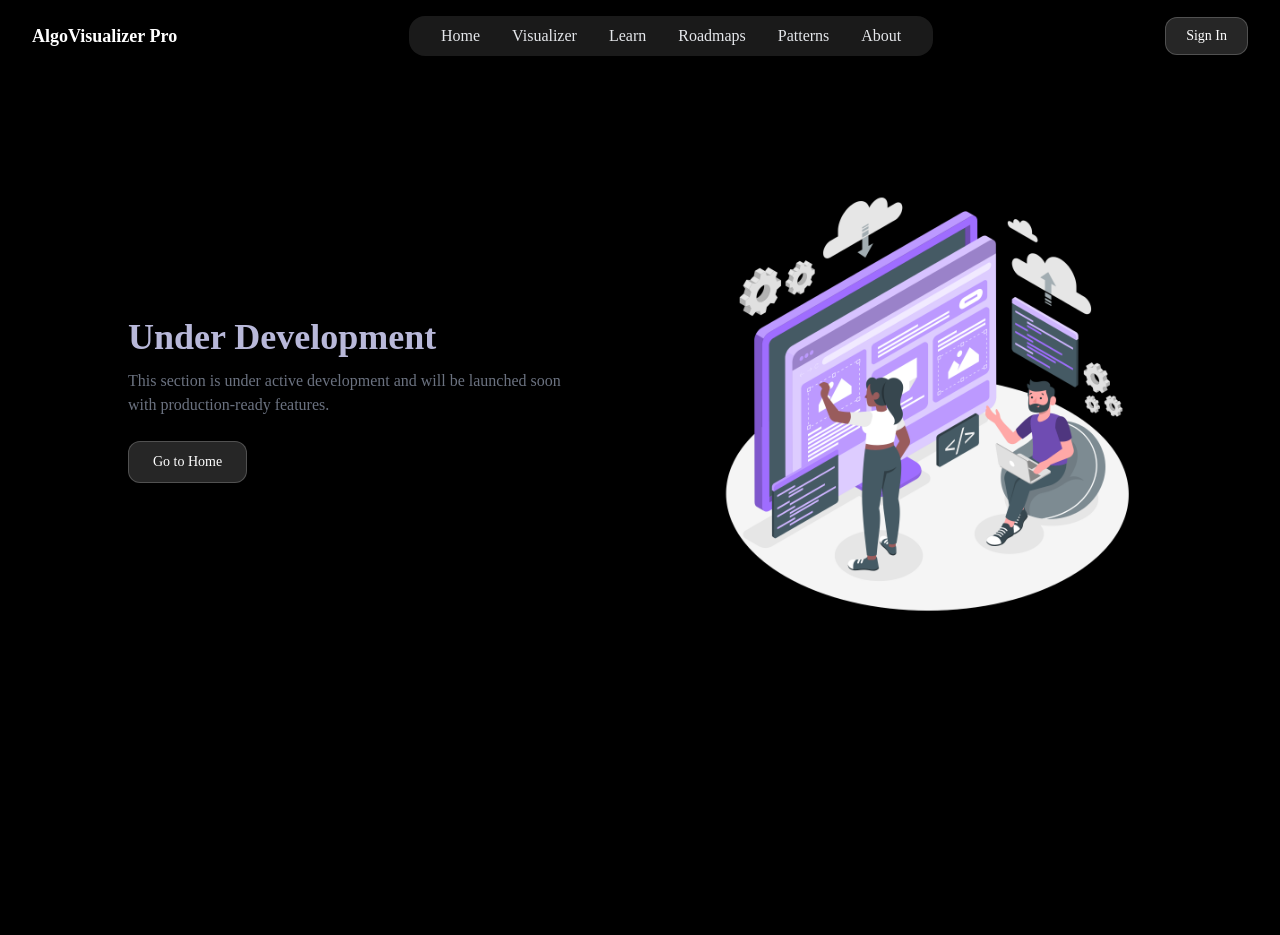
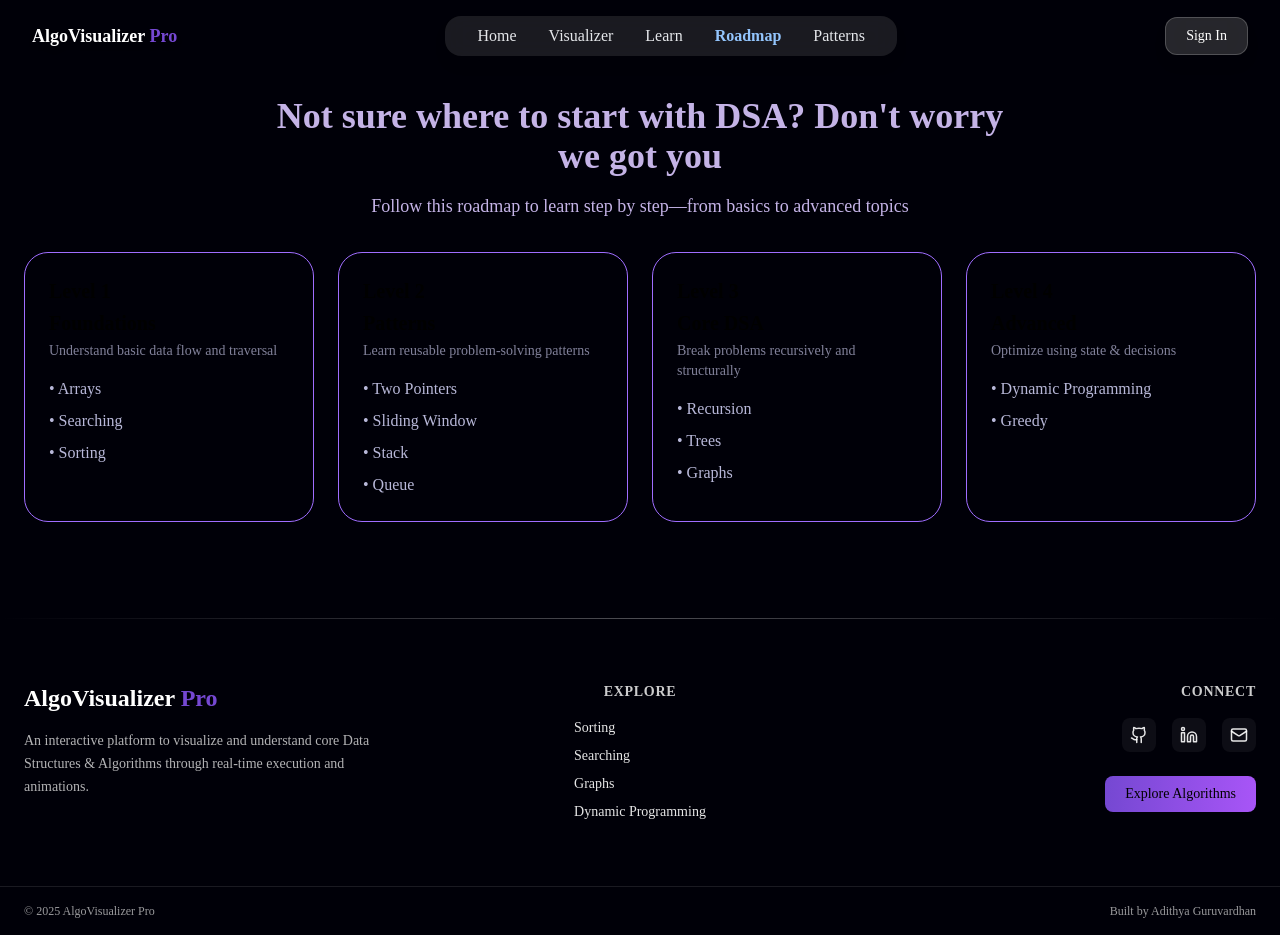
Before and after one commit to AdithyaGuruvardhan/algo-visualizer-pro, a React (Vite) app in the folder frontend/: page /algo-visualizer-pro/roadmap in a window 1280 px wide. Before the commit the page ends 800 px from the top, so only its background shows below. Built offline with nearby package versions, Linux system fonts and the light colour scheme; a web font is replaced by a local one.

Commit message:
Footer, Roadmap and clean ups

```diff
--- a/frontend/package.json
+++ b/frontend/package.json
@@ -12,6 +12,7 @@
   },
   "dependencies": {
     "gsap": "^3.14.1",
+    "lucide-react": "^0.561.0",
     "react": "^19.2.0",
     "react-dom": "^19.2.0",
     "react-router-dom": "^7.9.6"
--- a/frontend/src/App.jsx
+++ b/frontend/src/App.jsx
@@ -6,6 +6,7 @@ import Graphs from "./pages/Graphs";
 import DP from "./pages/DP";
 import NotFound from "./pages/NotFound";
 import Navbar from "./components/Navbar";
+import Roadmap from "./pages/Roadmap";
 
 export default function App() {
   return (
@@ -15,6 +16,7 @@ export default function App() {
       <div> {/* pushes content below navbar */}
         <Routes>
           <Route path="/" element={<Home />} />
+          <Route path="/roadmap" element={<Roadmap />} />
           <Route path="/sorting" element={<Sorting />} />
           <Route path="/searching" element={<Searching />} />
           <Route path="/graphs" element={<Graphs />} />
--- a/frontend/src/components/AlgoVCover.jsx
+++ b/frontend/src/components/AlgoHero.jsx
@@ -287,28 +287,8 @@ export default function AlgoVCover() {
                 </div>
             </div>
 
-            {/* <div className="h-[100px]" /> */}
-            <div className="mt-36 bg-white text-black px-6 md:px-12">
-                <div className="max-w-5xl mx-auto text-center">
+            <div className="h-[100px]" />
 
-                    {/* Eyebrow */}
-                    <p className="text-sm font-semibold uppercase tracking-widest text-indigo-600 mb-3">
-                        Our Edge
-                    </p>
-
-                    {/* Main headline */}
-                    <h1 className="text-4xl md:text-5xl font-bold leading-tight mb-4">
-                        We keep you ahead of the curve
-                    </h1>
-
-                    {/* Stand-out subtext */}
-                    <p className="text-gray-600 text-base md:text-lg max-w-3xl mx-auto">
-                        By turning complex algorithms into clear, interactive visual experiences,
-                        we help you learn faster, think deeper, and stay industry-ready.
-                    </p>
-
-                </div>
-            </div>
 
         </section>
     );
--- /dev/null
+++ b/frontend/src/components/Footer.jsx
@@ -0,0 +1,89 @@
+// src/components/Footer.jsx
+import React from "react";
+import { Github, Linkedin, Mail } from "lucide-react";
+
+export default function Footer() {
+  return (
+    <footer className="relative bg-darkblue1 text-white/90">
+
+      {/* Top border glow */}
+      <div className="absolute inset-x-0 top-0 h-px bg-gradient-to-r from-transparent via-white/30 to-transparent" />
+
+      <div className="max-w-7xl mx-auto px-6 py-16 grid grid-cols-1 md:grid-cols-3 gap-12">
+
+        {/* Brand */}
+        <div>
+          <h3 className="font-tektur text-2xl font-bold text-white">
+            AlgoVisualizer <span className="text-lightblue3">Pro</span>
+          </h3>
+          <p className="mt-4 text-sm text-white/70 leading-relaxed max-w-sm">
+            An interactive platform to visualize and understand core Data Structures
+            & Algorithms through real-time execution and animations.
+          </p>
+        </div>
+
+        {/* Navigation */}
+        <div className="flex flex-col md:items-center">
+          <h4 className="text-sm font-semibold uppercase tracking-wider text-white/80">
+            Explore
+          </h4>
+          <ul className="mt-4 space-y-2 text-sm">
+            <li><a href="#sorting" className="hover:text-white">Sorting</a></li>
+            <li><a href="#searching" className="hover:text-white">Searching</a></li>
+            <li><a href="#graph" className="hover:text-white">Graphs</a></li>
+            <li><a href="#dp" className="hover:text-white">Dynamic Programming</a></li>
+          </ul>
+        </div>
+
+        {/* Social / CTA */}
+        <div className="md:text-right">
+          <h4 className="text-sm font-semibold uppercase tracking-wider text-white/80">
+            Connect
+          </h4>
+
+          <div className="flex md:justify-end gap-4 mt-4">
+            <a
+              href="https://github.com/AdithyaGuruvardhan"
+              target="_blank"
+              rel="noopener noreferrer"
+              className="p-2 rounded-lg bg-white/5 hover:bg-white/10 transition"
+            >
+              <Github size={18} />
+            </a>
+            <a
+              href="https://www.linkedin.com/in/kadithyag/"
+              target="_blank"
+              rel="noopener noreferrer"
+              className="p-2 rounded-lg bg-white/5 hover:bg-white/10 transition"
+            >
+              <Linkedin size={18} />
+            </a>
+            <a
+              href="mailto:kadithyaguruvardhan@gmail.com"
+              className="p-2 rounded-lg bg-white/5 hover:bg-white/10 transition"
+            >
+              <Mail size={18} />
+            </a>
+          </div>
+
+          <a
+            href="#"
+            className="inline-block mt-6 text-sm font-medium px-5 py-2 rounded-lg
+                       bg-gradient-to-r from-lightblue3 to-purple-500
+                       text-black hover:opacity-90 transition"
+          >
+            Explore Algorithms
+          </a>
+        </div>
+      </div>
+
+      {/* Bottom */}
+      <div className="border-t border-white/10">
+        <div className="max-w-7xl mx-auto px-6 py-4 text-xs text-white/60 flex flex-col sm:flex-row justify-between">
+          <span>© {new Date().getFullYear()} AlgoVisualizer Pro</span>
+          <span>Built by Adithya Guruvardhan</span>
+        </div>
+      </div>
+    </footer>
+  );
+}
--- a/frontend/src/components/Navbar.jsx
+++ b/frontend/src/components/Navbar.jsx
@@ -10,9 +10,8 @@ export default function Navbar() {
     { name: "Home", path: "/" },
     { name: "Visualizer", path: "/visualizer" },
     { name: "Learn", path: "/learn" },
-    { name: "Roadmaps", path: "/roadmaps" },
+    { name: "Roadmap", path: "/Roadmap" },
     { name: "Patterns", path: "/patterns" },
-    { name: "About", path: "/about" },
   ];
 
   // Close menu if click outside menu or button
@@ -40,7 +39,7 @@ export default function Navbar() {
           to="/"
           className="text-lg sm:text-lg md:text-md lg:text-lg font-bold text-white drop-shadow-md"
         >
-          AlgoVisualizer Pro
+          AlgoVisualizer <span className="text-lightblue3">Pro</span>
         </Link>
 
         {/* --- MIDDLE NAV (Desktop Only) --- */}
--- /dev/null
+++ b/frontend/src/data/roadmap.js
@@ -0,0 +1,26 @@
+export const roadmap = [
+  {
+    phase: "Level 1",
+    title: "Foundations",
+    goal: "Understand basic data flow and traversal",
+    topics: ["Arrays", "Searching", "Sorting"],
+  },
+  {
+    phase: "Level 2",
+    title: "Patterns",
+    goal: "Learn reusable problem-solving patterns",
+    topics: ["Two Pointers", "Sliding Window", "Stack", "Queue"],
+  },
+  {
+    phase: "Level 3",
+    title: "Core DSA",
+    goal: "Break problems recursively and structurally",
+    topics: ["Recursion", "Trees", "Graphs"],
+  },
+  {
+    phase: "Level 4",
+    title: "Advanced",
+    goal: "Optimize using state & decisions",
+    topics: ["Dynamic Programming", "Greedy"],
+  },
+];
--- a/frontend/src/pages/Home.jsx
+++ b/frontend/src/pages/Home.jsx
@@ -1,6 +1,7 @@
 import Hero from "../components/Hero";
 import Features from "../components/Features";
-import AlgoVCover from "../components/AlgoVCover"
+import AlgoHero from "../components/AlgoHero"
+import Footer from "../components/Footer";
 
 
 export default function Home() {
@@ -76,7 +77,10 @@ export default function Home() {
       <Features />
 
       {/* Algorithms We Cover */}
-      <AlgoVCover />
+      <AlgoHero />
+
+      {/* Footer Section */}
+      <Footer />
 
     </div>
   );
--- /dev/null
+++ b/frontend/src/pages/Roadmap.jsx
@@ -0,0 +1,53 @@
+import { roadmap } from "../data/roadmap";
+import Footer from "../components/Footer";
+
+export default function Roadmap() {
+    return (
+        <>
+        <section id="roadmap" className="py-24 bg-darkblue1">
+            <div className="max-w-7xl mx-auto px-6">
+                <h2 className="text-center text-4xl font-semibold text-textPrimary/90 max-w-3xl mx-auto mb-4">
+                    Not sure where to start with DSA? Don't worry we got you
+                </h2>
+                <h4 className="text-center text-lg text-textPrimary/90 mb-8 max-w-3xl mx-auto">
+                    Follow this roadmap to learn step by step—from basics to advanced topics
+                </h4>
+
+
+                <div className="grid gap-6 md:grid-cols-2 lg:grid-cols-4">
+                    {roadmap.map((level, idx) => (
+                        <div
+                            key={idx}
+                            className="
+                                rounded-3xl border p-6 shadow-sm border-accent
+                                transition-transform transition-shadow duration-300
+                                hover:scale-[1.01] hover:shadow-lg  hover:shadow-accent
+                            "
+                        >
+                            <h3 className="text-xl font-semibold mb-1">
+                                {level.phase}
+                            </h3>
+
+                            <h3 className="text-xl font-semibold mb-1">
+                                {level.title}
+                            </h3>
+
+                            <p className="text-sm text-textSecondary/70 mb-3">
+                                {level.goal}
+                            </p>
+
+                            <ul className="mt-4 space-y-2 text-textSecondary">
+                                {level.topics.map((topic, i) => (
+                                    <li key={i}>• {topic}</li>
+                                ))}
+                            </ul>
+                        </div>
+                    ))}
+                </div>
+            </div>
+        </section>
+
+        <Footer />
+        </>
+    );
+}
```
Also changed, not shown: 1 other file (tests, documents, lock files or other folders).
